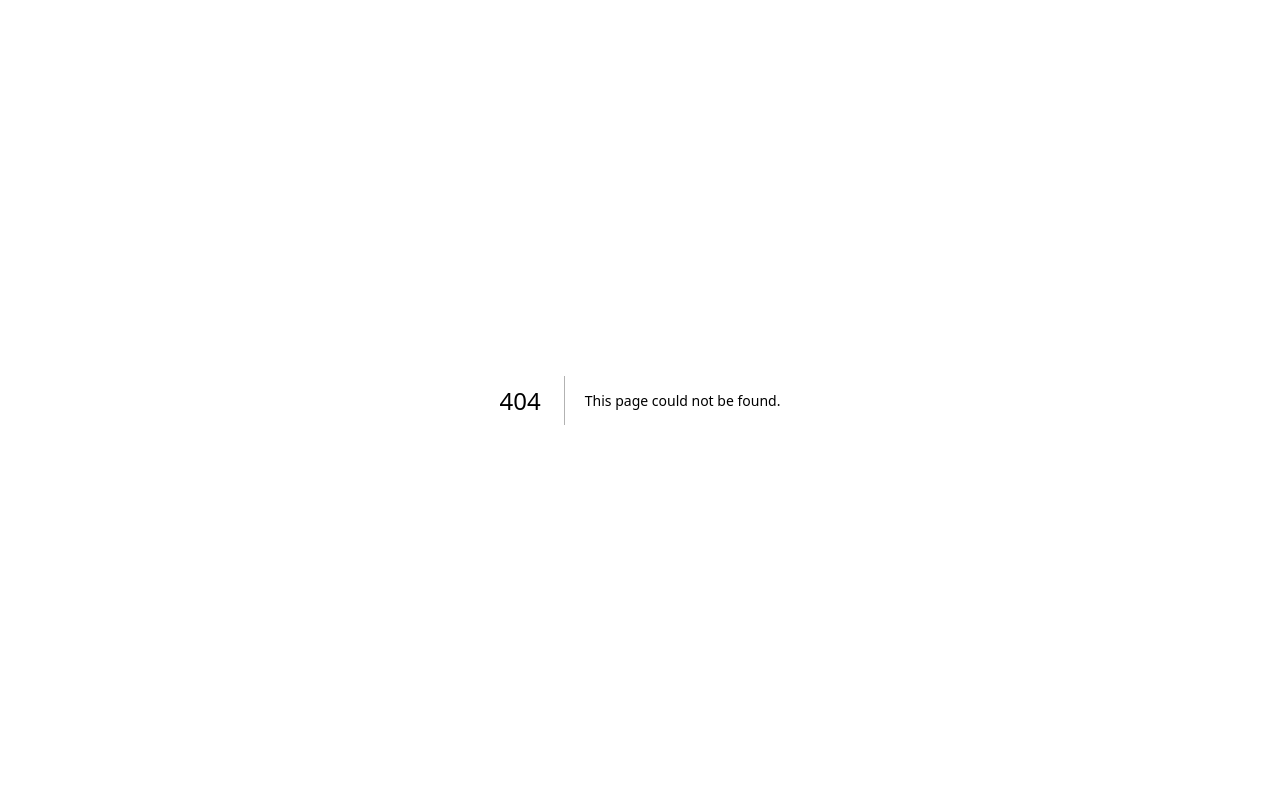
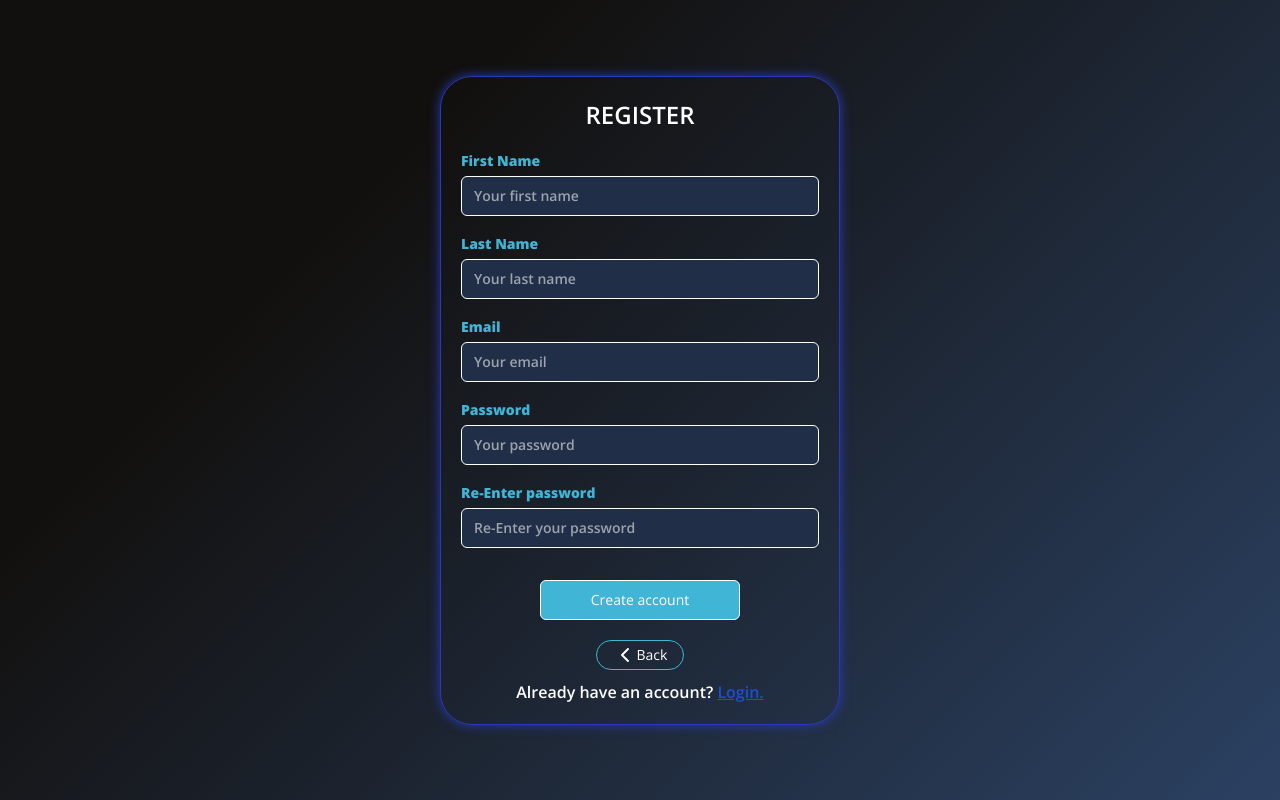
Before and after one commit to Vitalliy96/shop-test-project, a Next.js app: page /auth/register in a window 1280 px wide. Before the commit this address had no page. Built offline with nearby package versions, Linux system fonts and the light colour scheme.

Commit message:
Added a registration page

```diff
--- /dev/null
+++ b/src/app/auth/register/page.tsx
@@ -0,0 +1,5 @@
+import RegisterPage from "@/components/RegisterPage/RegisterPage";
+
+const Register = () => <RegisterPage />;
+
+export default Register;
--- a/src/components/ForgotPasswordForm/ForgotPasswordForm.tsx
+++ b/src/components/ForgotPasswordForm/ForgotPasswordForm.tsx
@@ -17,7 +17,6 @@ import { Input } from "@/components/ui/input";
 
 const formSchema = z.object({
   email: z.string().email(),
-  password: z.string().min(6),
 });
 
 const ForgotPasswordForm = () => {
@@ -28,9 +27,7 @@ const ForgotPasswordForm = () => {
     },
   });
 
-  function onSubmit(values: z.infer<typeof formSchema>) {
-    console.log(values);
-  }
+  const onSubmit = (value: z.infer<typeof formSchema>) => console.log(value);
 
   return (
     <Form {...form}>
--- a/src/components/ForgotPasswordPage/ForgotPasswordPage.tsx
+++ b/src/components/ForgotPasswordPage/ForgotPasswordPage.tsx
@@ -25,7 +25,11 @@ const ForgotPasswordPage = () => {
 
       <div className="text-center">
         <p className="mt-[30px] mb-[10px]">
-          <Button onClick={() => router.back()} variant="default" className="">
+          <Button
+            onClick={() => router.back()}
+            variant="default"
+            className="h-[30px] border !rounded-2 border-primary-light-blue"
+          >
             <ChevronLeft />
             Back
           </Button>
--- a/src/components/LoginForm/LoginForm.tsx
+++ b/src/components/LoginForm/LoginForm.tsx
@@ -29,9 +29,7 @@ const LoginForm = () => {
     },
   });
 
-  function onSubmit(values: z.infer<typeof formSchema>) {
-    console.log(values);
-  }
+  const onSubmit = (value: z.infer<typeof formSchema>) => console.log(value);
 
   return (
     <Form {...form}>
--- /dev/null
+++ b/src/components/RegisterForm/RegisterForm.tsx
@@ -0,0 +1,136 @@
+"use client";
+
+import { zodResolver } from "@hookform/resolvers/zod";
+import { useForm } from "react-hook-form";
+import { z } from "zod";
+
+import { Button } from "@/components/ui/button";
+import {
+  Form,
+  FormControl,
+  FormField,
+  FormItem,
+  FormLabel,
+  FormMessage,
+} from "@/components/ui/form";
+import { Input } from "@/components/ui/input";
+
+const formSchema = z
+  .object({
+    firstName: z.string().min(1, "First Name is required").max(50),
+    lastName: z.string().min(1, "First Name is required").max(50),
+    email: z.string().min(1, "Email is required").email("Invalid email"),
+    password: z
+      .string()
+      .min(1, "Password is required")
+      .min(8, "Password must have than 8 characters"),
+    confirmPassword: z.string().min(1, "Password confirmation is required"),
+  })
+  .refine((data) => data.password === data.confirmPassword, {
+    path: ["confirmPassword"],
+    message: "Password do not match",
+  });
+
+const RegisterForm = () => {
+  const form = useForm<z.infer<typeof formSchema>>({
+    resolver: zodResolver(formSchema),
+    defaultValues: {
+      firstName: "",
+      lastName: "",
+      email: "",
+      password: "",
+      confirmPassword: "",
+    },
+  });
+
+  const onSubmit = (value: z.infer<typeof formSchema>) => console.log(value);
+
+  return (
+    <Form {...form}>
+      <form onSubmit={form.handleSubmit(onSubmit)} className="space-y-8">
+        <FormField
+          control={form.control}
+          name="firstName"
+          render={({ field }) => (
+            <FormItem>
+              <FormLabel>First Name</FormLabel>
+              <FormControl>
+                <Input placeholder="Your first name" {...field} />
+              </FormControl>
+              <FormMessage className="italic text-primary-error" />
+            </FormItem>
+          )}
+        />
+
+        <FormField
+          control={form.control}
+          name="lastName"
+          render={({ field }) => (
+            <FormItem>
+              <FormLabel>Last Name</FormLabel>
+              <FormControl>
+                <Input placeholder="Your last name" {...field} />
+              </FormControl>
+              <FormMessage className="italic text-primary-error" />
+            </FormItem>
+          )}
+        />
+
+        <FormField
+          control={form.control}
+          name="email"
+          render={({ field }) => (
+            <FormItem>
+              <FormLabel>Email</FormLabel>
+              <FormControl>
+                <Input placeholder="Your email" {...field} />
+              </FormControl>
+              <FormMessage className="italic text-primary-error" />
+            </FormItem>
+          )}
+        />
+
+        <FormField
+          control={form.control}
+          name="password"
+          render={({ field }) => (
+            <FormItem>
+              <FormLabel>Password</FormLabel>
+              <FormControl>
+                <Input type="password" placeholder="Your password" {...field} />
+              </FormControl>
+              <FormMessage className="italic text-primary-error" />
+            </FormItem>
+          )}
+        />
+
+        <FormField
+          control={form.control}
+          name="confirmPassword"
+          render={({ field }) => (
+            <FormItem>
+              <FormLabel>Re-Enter password</FormLabel>
+              <FormControl>
+                <Input
+                  type="password"
+                  placeholder="Re-Enter your password"
+                  {...field}
+                />
+              </FormControl>
+              <FormMessage className="italic text-primary-error" />
+            </FormItem>
+          )}
+        />
+
+        <Button
+          type="submit"
+          className="block w-[100%] max-w-[200px] mx-auto border rounded-5 bg-primary-light-blue"
+        >
+          Create account
+        </Button>
+      </form>
+    </Form>
+  );
+};
+
+export default RegisterForm;
--- /dev/null
+++ b/src/components/RegisterPage/RegisterPage.tsx
@@ -0,0 +1,45 @@
+"use client";
+
+import { ChevronLeft } from "lucide-react";
+import Link from "next/link";
+import { useRouter } from "next/navigation";
+
+import RegisterForm from "../RegisterForm/RegisterForm";
+import { Button } from "../ui/button";
+
+const RegisterPage = () => {
+  const router = useRouter();
+
+  return (
+    <div className="w-[100%] max-w-[400px] p-[20px] border rounded-2 border-primary-blue shadow-blue">
+      <h1 className="text-center text-lg uppercase">Register</h1>
+
+      <RegisterForm />
+
+      <div className="text-center mt-[20px]">
+        <p>
+          <Button
+            onClick={() => router.back()}
+            variant="default"
+            className="h-[30px] mb-[10px] border !rounded-2 border-primary-light-blue"
+          >
+            <ChevronLeft />
+            Back
+          </Button>
+        </p>
+
+        <p>
+          Already have an account?{" "}
+          <Link
+            href={"/auth/login"}
+            className="text-blue-700 underline hover:opacity-[0.5]"
+          >
+            Login.
+          </Link>
+        </p>
+      </div>
+    </div>
+  );
+};
+
+export default RegisterPage;
--- a/src/components/ui/form.tsx
+++ b/src/components/ui/form.tsx
@@ -76,7 +76,11 @@ React.HTMLAttributes<HTMLDivElement>
 
   return (
     <FormItemContext.Provider value={{ id }}>
-      <div ref={ref} className={cn("space-y-2", className)} {...props} />
+      <div
+        ref={ref}
+        className={cn("space-y-1", "!mt-[15px]", className)}
+        {...props}
+      />
     </FormItemContext.Provider>
   );
 });
@@ -113,6 +117,7 @@ React.ComponentPropsWithoutRef<typeof Slot>
 
   return (
     <Slot
+      className="bg-primary-dark-blue"
       ref={ref}
       id={formItemId}
       aria-describedby={
--- a/src/shared/styles/globals.css
+++ b/src/shared/styles/globals.css
@@ -8,6 +8,7 @@
     --white: #fff;
     --light-blue: #40b5d5;
     --blue: #273ab7;
+    --dark-blue: #202f47;
     --red: #df3838;
     --dark-gradient: linear-gradient(315deg, #2b4162 0%, #12100e 74%);
 
--- a/tailwind.config.ts
+++ b/tailwind.config.ts
@@ -37,6 +37,7 @@ const config = {
           DEFAULT: "hsl(var(--primary))",
           foreground: "hsl(var(--primary-foreground))",
           blue: "var(--blue)",
+          "dark-blue": "var(--dark-blue)",
           "light-blue": "var(--light-blue)",
           error: "var(--red)",
         },
```
